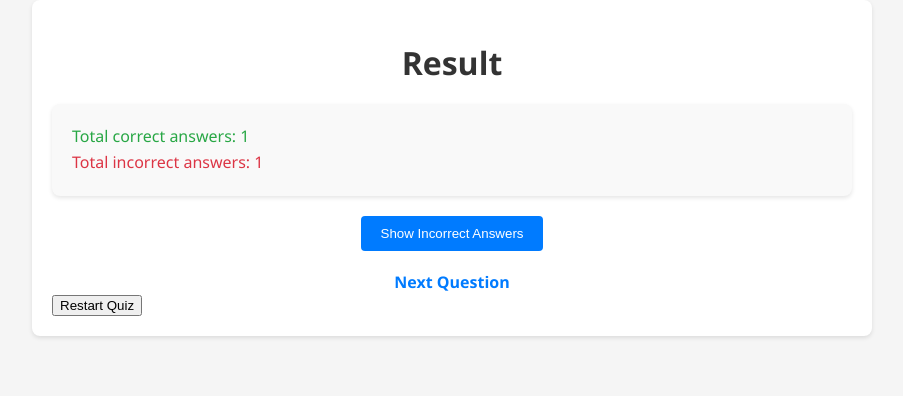
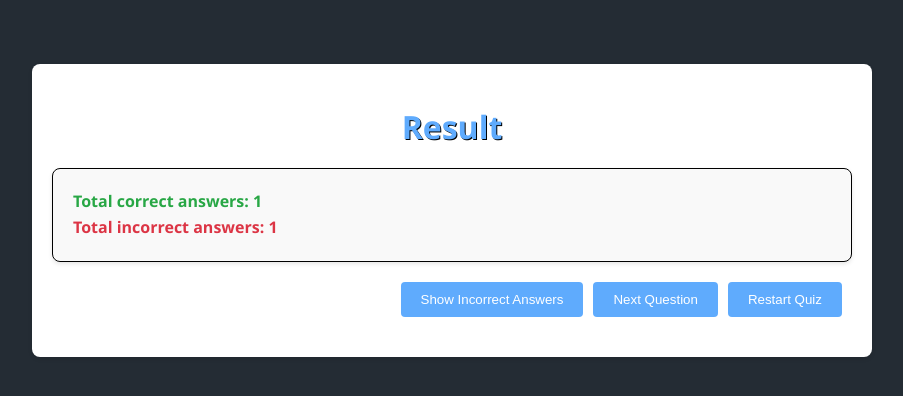
Before and after one commit to MichaelRigali/GreVocab, a Flask app: template templates/result.html in a window 1280 px wide. Shown: the top 396 px of the page, without its empty margins (188-1091 px from the left). Run offline with Flask 3, Linux system fonts and the light colour scheme; the template is opened without the code that fills it: most values are stand-ins (such as "Sample title", 1, 10 or a date in 2020).

Commit message:
updated buttons

```diff
--- a/templates/result.html
+++ b/templates/result.html
@@ -10,7 +10,7 @@
             font-family: 'Segoe UI', Tahoma, Geneva, Verdana, sans-serif;
             margin: 0;
             padding: 0;
-            background-color: #f5f5f5;
+            background-color: #242c34; /* Background color matching the home.html color scheme */
         }
 
         .correct-answer {
@@ -25,12 +25,13 @@
             background-color: #fff;
             border-radius: 8px;
             box-shadow: 0 2px 4px rgba(0, 0, 0, 0.1);
+            margin-top: 5%;
         }
 
         h1 {
             text-align: center;
-            color: #333;
-            margin-bottom: 20px;
+            color: #5fabfd;
+            margin-bottom: 20px; text-shadow: 1px 1px black;
         }
 
         .result {
@@ -39,6 +40,7 @@
             border-radius: 8px;
             box-shadow: 0 2px 4px rgba(0, 0, 0, 0.1);
             background-color: #f9f9f9;
+            border: 1px black solid;
         }
 
         .result p {
@@ -71,7 +73,7 @@
         }
 
         .show-incorrect-btn {
-            background-color: #007bff;
+            background-color: #5fabfd;
             color: #fff;
             border: none;
             border-radius: 4px;
@@ -137,6 +139,19 @@
     text-transform: capitalize;
 }
 
+    strong {
+        font-weight: 640;
+    }
+
+    .button-container {
+    display: flex;
+}
+
+.button-container > * {
+    margin-right: 10px; /* Adjust margin as needed */
+}
+
+
 
     </style>
 </head>
@@ -144,6 +159,7 @@
 <body>
     <div class="container">
         <h1>Result</h1>
+        <strong>
         <div class="result">
             {% if result == 'Correct' %}
             <p class="correct-answer">{{ result }}</p>
@@ -155,7 +171,7 @@
             <p class="capitalize">Stems:</p>
             <p class="capitalize">
             {% for stem in incorrect_stems %}
-            <span class="capitalize">{{ stem }}</span>
+            <p><span class="capitalize">{{ stem }}</span></p>
             {% endfor %}
             </pp>
             <p>Etymology: <span class="capitalize">{{ etymology }}</span></p>
@@ -165,7 +181,8 @@
             <p class="standard">Total correct answers: {{ total_correct }}</p>
             <p class="standard2">Total incorrect answers: {{ total_incorrect }}</p>
         </div>
-
+    </strong>
+    <div class="button-container">
         <button class="show-incorrect-btn" id="show-incorrect-btn">Show Incorrect Answers</button>
 
         <div id="incorrect-section">
@@ -178,11 +195,15 @@
             <button class="quiz-exclusively-btn" id="quiz-exclusively-btn">Quiz These Definitions Exclusively</button>
         </div>
 
-        <a href="{{ url_for('quiz') }}" class="next-question">Next Question</a>
+        <form action="{{ url_for('quiz') }}" method="get">
+            <button type="submit" class="show-incorrect-btn" id="show-incorrect-btn">Next Question</button>
+        </form>
 
         <form action="/restart" method="post">
-            <button type="submit" class="restart-btn">Restart Quiz</button>
+            <button type="submit" class="show-incorrect-btn" id="show-incorrect-btn">Restart Quiz</button>
         </form>
+    </div>
+
     </div>
 
     <script>
```
Also changed, not shown: templates/quiz.html (+12 -3 lines).
